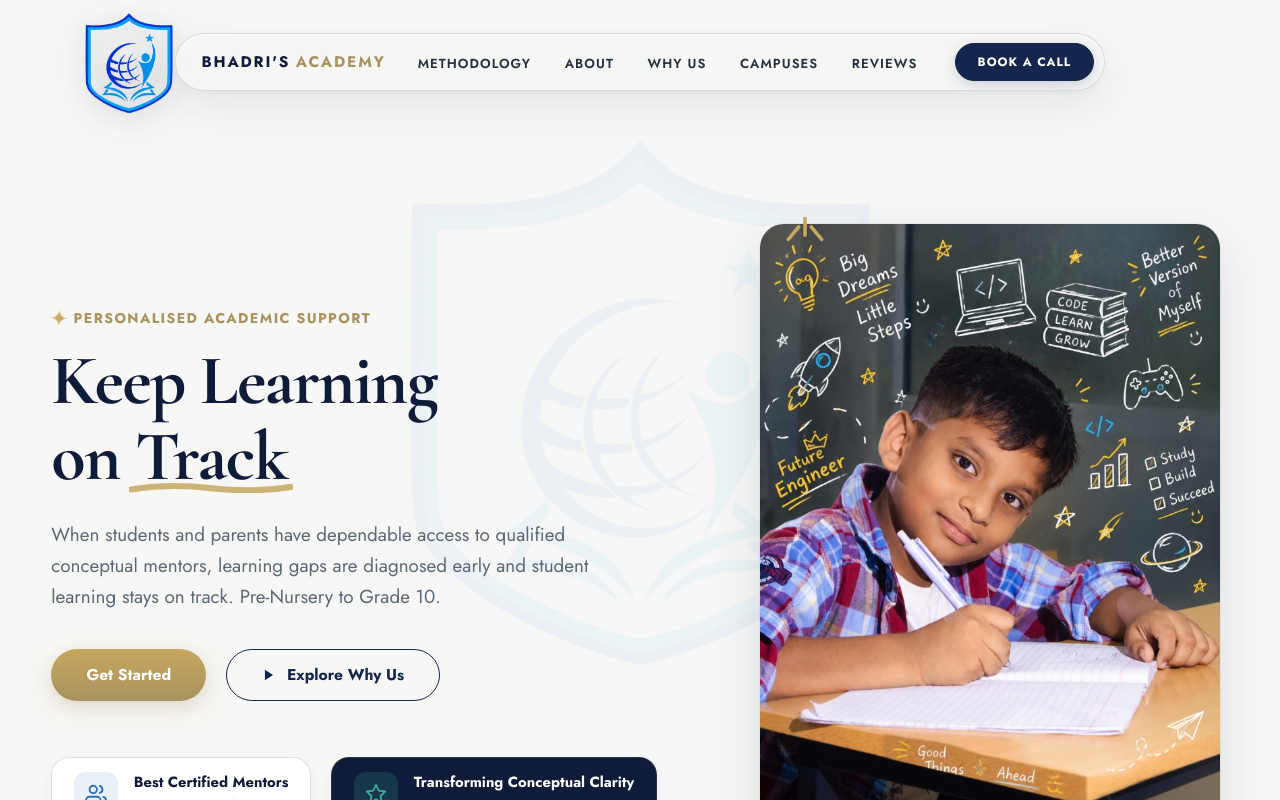
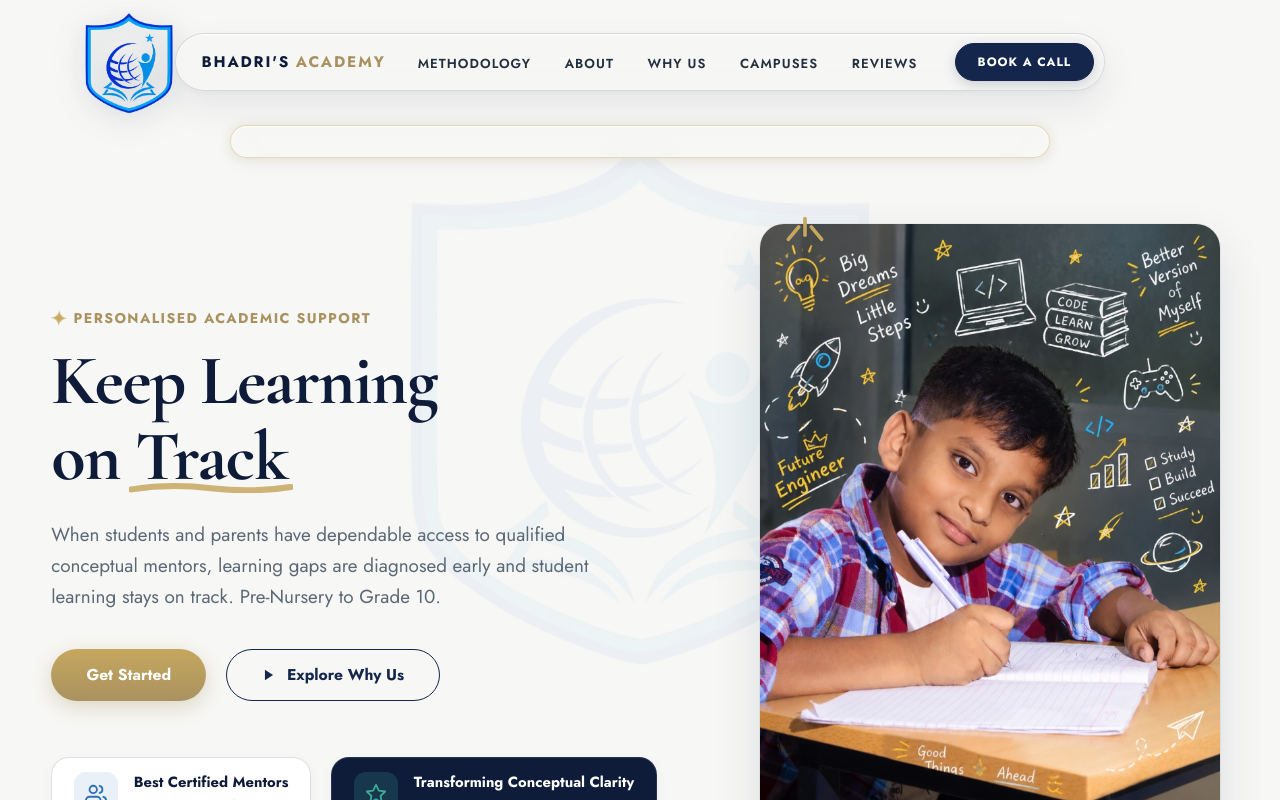
Before and after one commit to mithumohan00-ship-it/Bhadris-Academy, a React (Vite) app: page / in a window 1280 px wide. Shown: the top 800 px of the page. Built offline with nearby package versions, Linux system fonts and the light colour scheme.

Commit message:
feat(header): add top marquee ribbon with 'Right method + Right results' below navbar

```diff
--- a/src/components/Navbar.jsx
+++ b/src/components/Navbar.jsx
@@ -151,6 +151,35 @@ export default function Navbar({ logoVisible = true }) {
           {/* Right balancing spacer so the navbar pill is mathematically centered */}
           <div className="header-nav-spacer" aria-hidden="true" />
         </div>
+
+        {/* Top Marquee Ribbon: "Right method + Right results" (Only at Top) */}
+        <div className="header-marquee-wrap" aria-label="Academy philosophy ticker">
+          <div className="header-marquee-pill">
+            <marquee
+              className="top-marquee"
+              behavior="scroll"
+              direction="left"
+              scrollamount="6"
+              onMouseEnter={(e) => e.currentTarget.stop()}
+              onMouseLeave={(e) => e.currentTarget.start()}
+            >
+              <span className="marquee-content-row">
+                <span className="marquee-text">Right method + Right results</span>
+                <span className="marquee-sep">✦</span>
+                <span className="marquee-text">Right method + Right results</span>
+                <span className="marquee-sep">✦</span>
+                <span className="marquee-text">Right method + Right results</span>
+                <span className="marquee-sep">✦</span>
+                <span className="marquee-text">Right method + Right results</span>
+                <span className="marquee-sep">✦</span>
+                <span className="marquee-text">Right method + Right results</span>
+                <span className="marquee-sep">✦</span>
+                <span className="marquee-text">Right method + Right results</span>
+                <span className="marquee-sep">✦</span>
+              </span>
+            </marquee>
+          </div>
+        </div>
       </header>
 
       {/* Mobile Drawer Backdrop */}
--- a/src/index.css
+++ b/src/index.css
@@ -475,6 +475,93 @@ img {
   pointer-events: none;
 }
 
+/* ==========================================
+   TOP MARQUEE RIBBON: "Right method + Right results" (ONLY AT TOP)
+   ========================================== */
+.header-marquee-wrap {
+  width: 100%;
+  margin-top: 0.65rem;
+  display: flex;
+  justify-content: center;
+  align-items: center;
+  pointer-events: auto;
+  transition: opacity 0.35s cubic-bezier(0.16, 1, 0.3, 1),
+              transform 0.35s cubic-bezier(0.16, 1, 0.3, 1),
+              visibility 0.35s ease;
+  opacity: 1;
+  visibility: visible;
+  transform: translateY(0);
+}
+
+/* Disappears smoothly when scrolling down past top (Only at Top) */
+.header.scrolled .header-marquee-wrap {
+  opacity: 0;
+  visibility: hidden;
+  pointer-events: none;
+  transform: translateY(-12px);
+}
+
+.header-marquee-pill {
+  width: min(820px, calc(100% - clamp(24px, 4vw, 56px)));
+  background: rgba(247, 247, 245, 0.9);
+  backdrop-filter: blur(20px);
+  -webkit-backdrop-filter: blur(20px);
+  border: 1px solid rgba(198, 167, 94, 0.4);
+  border-radius: var(--radius-pill);
+  box-shadow: 0 4px 18px rgba(20, 38, 75, 0.06),
+              inset 0 1px 1.5px rgba(255, 255, 255, 0.95),
+              0 0 12px rgba(198, 167, 94, 0.15);
+  padding: 0.35rem 1.25rem;
+  overflow: hidden;
+  display: flex;
+  align-items: center;
+  justify-content: center;
+  transition: all var(--transition-fast);
+}
+
+.header-marquee-pill:hover {
+  border-color: var(--gold-bright);
+  box-shadow: 0 6px 22px rgba(20, 38, 75, 0.1),
+              inset 0 1px 1.5px #ffffff,
+              0 0 16px rgba(198, 167, 94, 0.25);
+}
+
+.top-marquee {
+  width: 100%;
+  font-family: var(--font-sans);
+  font-size: 0.8rem;
+  font-weight: 700;
+  letter-spacing: 0.14em;
+  text-transform: uppercase;
+  color: var(--navy-deep);
+  display: block;
+  user-select: none;
+}
+
+.marquee-content-row {
+  display: inline-flex;
+  align-items: center;
+  white-space: nowrap;
+}
+
+.marquee-text {
+  color: var(--navy-deep);
+  white-space: nowrap;
+  transition: color var(--transition-fast);
+}
+
+.header-marquee-pill:hover .marquee-text {
+  color: var(--navy);
+}
+
+.marquee-sep {
+  color: var(--gold-bright);
+  margin: 0 1.25rem;
+  font-size: 0.72rem;
+  filter: drop-shadow(0 0 4px rgba(198, 167, 94, 0.4));
+  vertical-align: middle;
+}
+
 .fluid-glass-pill::before {
   content: "";
   position: absolute;
@@ -2249,6 +2336,24 @@ main {
     width: 68px;
   }
 
+  .header-marquee-wrap {
+    margin-top: 0.45rem;
+  }
+
+  .header-marquee-pill {
+    width: calc(100% - 1.5rem);
+    padding: 0.28rem 0.85rem;
+  }
+
+  .top-marquee {
+    font-size: 0.74rem;
+    letter-spacing: 0.1em;
+  }
+
+  .marquee-sep {
+    margin: 0 0.85rem;
+  }
+
   .nav-container.fluid-glass-pill {
     height: 48px;
     padding: 0.3rem 0.85rem;
@@ -2420,6 +2525,24 @@ main {
   .nav-brand-title {
     font-size: 0.8rem;
     letter-spacing: 0.06em;
+  }
+
+  .header-marquee-wrap {
+    margin-top: 0.35rem;
+  }
+
+  .header-marquee-pill {
+    width: calc(100% - 1rem);
+    padding: 0.24rem 0.65rem;
+  }
+
+  .top-marquee {
+    font-size: 0.68rem;
+    letter-spacing: 0.08em;
+  }
+
+  .marquee-sep {
+    margin: 0 0.65rem;
   }
 
   .why-carousel-section {
```
